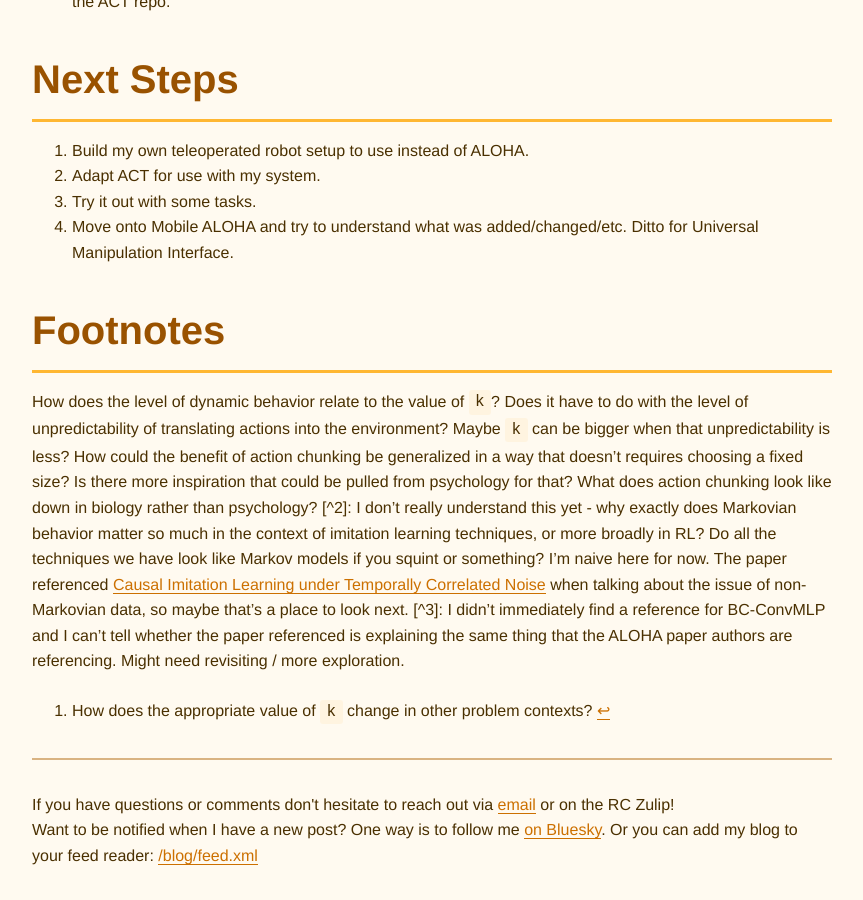
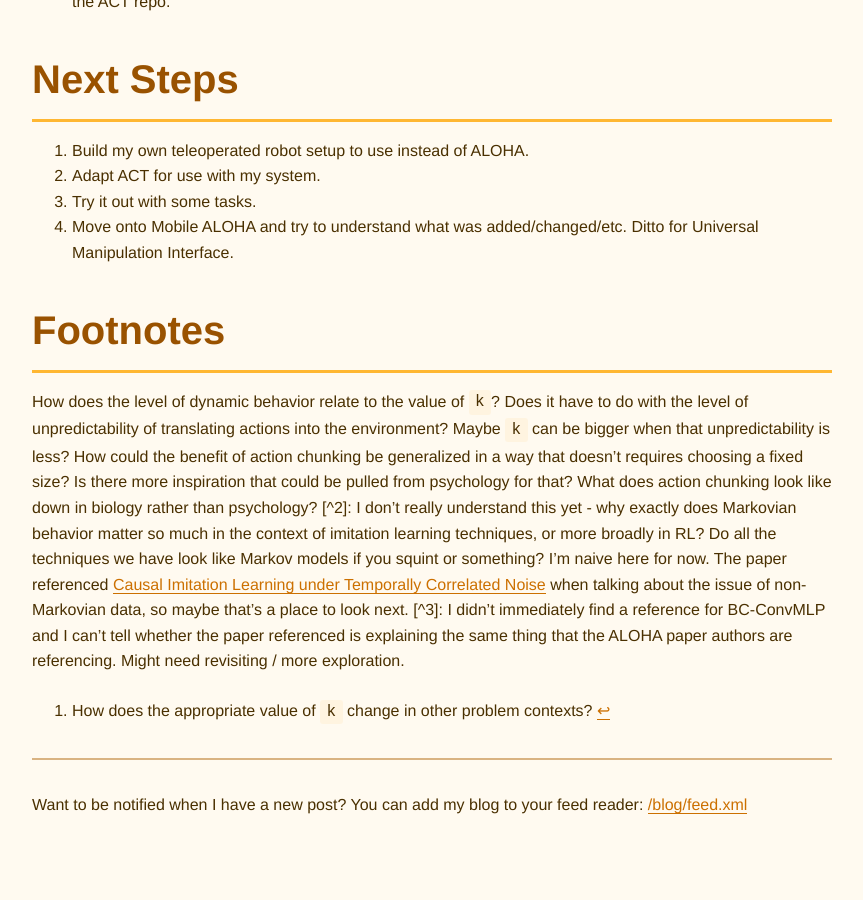
Before and after one commit to jmpinit/homepage, a Jekyll site: the page built from _posts/2024-03-27-aloha.md, in a window 1280 px wide and 900 px high, scrolled down 4724 px. Shown: the whole window, without its empty margins (208-1071 px from the left). Built offline with Jekyll 4.4.1, drawn with Linux system fonts in a browser that asks for light colours; after the commit the page ends 5573 px from its top, so only the background shows below that.

Commit message:
Just mention feed

```diff
--- a/_layouts/post.html
+++ b/_layouts/post.html
@@ -103,14 +103,7 @@
     {{ content }}
     <hr>
     <footer>
-      If you have questions or comments don't hesitate to reach out via <a href="mailto: hi@owentrueblood.com">email</a> or on the RC Zulip!
-      <div>
-        Want to be notified when I have a new post?
-        <span>
-          One way is to follow me <a href="https://bsky.app/profile/owentrueblood.com">on Bluesky</a>.
-        </span>
-        <span>Or you can add my blog to your feed reader: <a href="feed.xml">/blog/feed.xml</a></span>
-      </div>
+      Want to be notified when I have a new post? You can add my blog to your feed reader: <a href="feed.xml">/blog/feed.xml</a>
     </footer>
   </body>
 </html>
```
